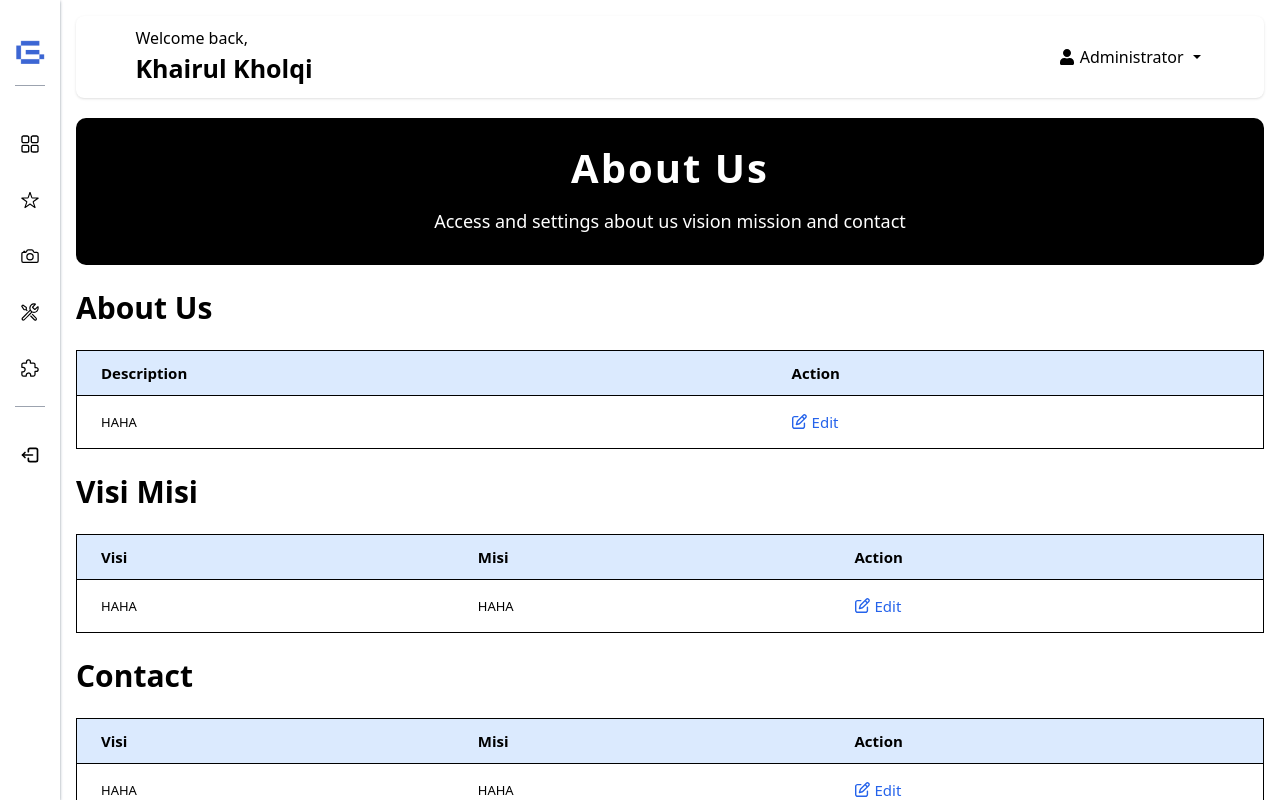
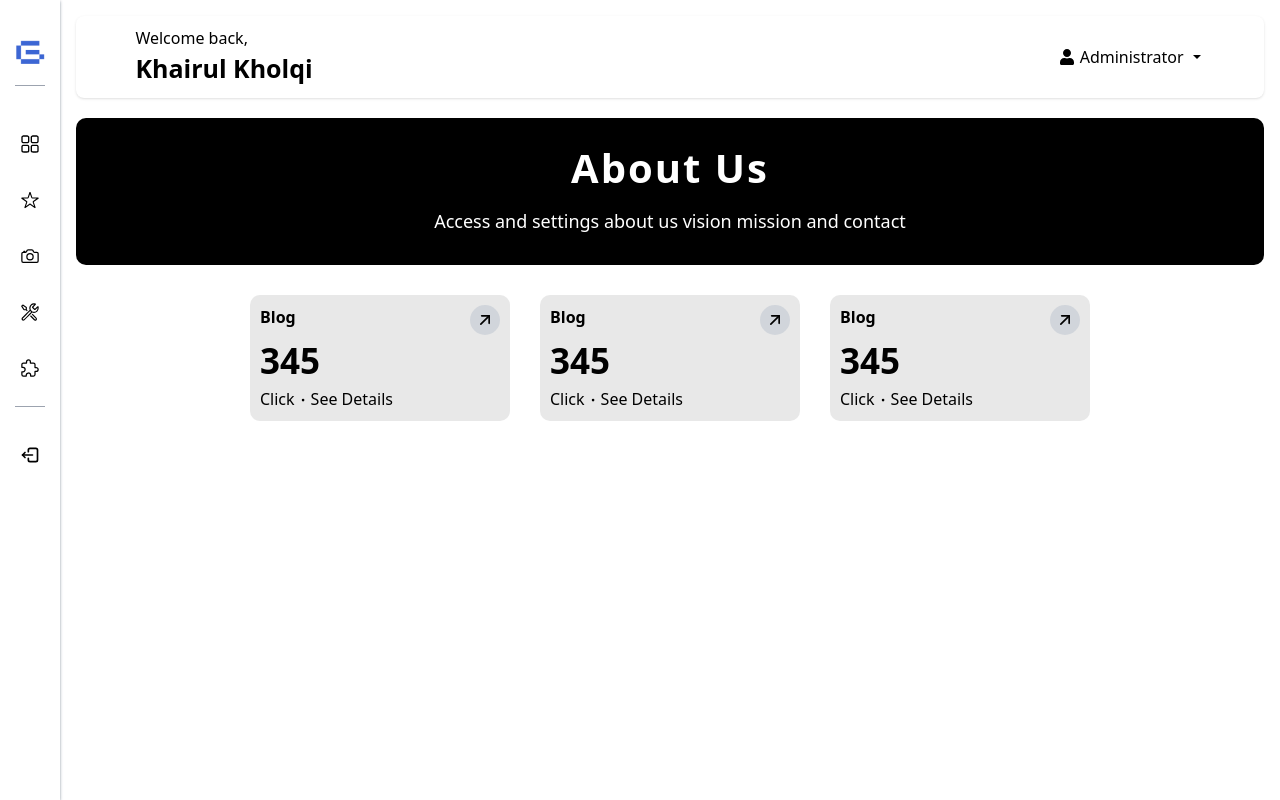
Before and after one commit to Muhammad-Khairul-Kholqi/AdminPageApkTools, a React (Create React App) app: page /data-about in a window 1280 px wide. Built offline with nearby package versions, Linux system fonts and the light colour scheme.

Commit message:
add card about us

```diff
--- /dev/null
+++ b/src/Card/CardAbout.js
@@ -0,0 +1,66 @@
+import React from "react";
+import { Link } from "react-router-dom";
+
+import { TbArrowUpRight } from "react-icons/tb";
+import { LuDot } from "react-icons/lu";
+
+const CardAbout = () => {
+    return(
+        <div>
+            <div className="flex flex-wrap justify-center gap-[30px]">
+                <Link>
+                    <div className="w-full sm:w-[260px] bg-[#E8E8E8] p-[10px] rounded-[10px] hover:scale-105 duration-500 hover:bg-black hover:text-white">
+                        <div className="flex justify-between flex-wrap">
+                            <p className="font-bold">Blog</p>
+                            <div className="bg-gray-300 p-[5px] rounded-[50%]">
+                                <TbArrowUpRight className="text-[20px]" />
+                            </div>
+                        </div>
+                        <p className="text-[35px] font-bold">345</p>
+                        <div className="flex items-center">
+                            <p>Click</p>
+                            <LuDot className="mt-[2px]" />
+                            <p>See Details</p>
+                        </div>
+                    </div>
+                </Link>
+
+                <Link>
+                    <div className="w-full sm:w-[260px] bg-[#E8E8E8] p-[10px] rounded-[10px] hover:scale-105 duration-500 hover:bg-black hover:text-white">
+                        <div className="flex justify-between flex-wrap">
+                            <p className="font-bold">Blog</p>
+                            <div className="bg-gray-300 p-[5px] rounded-[50%]">
+                                <TbArrowUpRight className="text-[20px]" />
+                            </div>
+                        </div>
+                        <p className="text-[35px] font-bold">345</p>
+                        <div className="flex items-center">
+                            <p>Click</p>
+                            <LuDot className="mt-[2px]" />
+                            <p>See Details</p>
+                        </div>
+                    </div>
+                </Link>
+
+                <Link>
+                    <div className="w-full sm:w-[260px] bg-[#E8E8E8] p-[10px] rounded-[10px] hover:scale-105 duration-500 hover:bg-black hover:text-white">
+                        <div className="flex justify-between flex-wrap">
+                            <p className="font-bold">Blog</p>
+                            <div className="bg-gray-300 p-[5px] rounded-[50%]">
+                                <TbArrowUpRight className="text-[20px]" />
+                            </div>
+                        </div>
+                        <p className="text-[35px] font-bold">345</p>
+                        <div className="flex items-center">
+                            <p>Click</p>
+                            <LuDot className="mt-[2px]" />
+                            <p>See Details</p>
+                        </div>
+                    </div>
+                </Link>
+            </div>
+        </div>
+    )
+}
+
+export default CardAbout;
--- a/src/Data/About/DataAbout.js
+++ b/src/Data/About/DataAbout.js
@@ -1,5 +1,6 @@
 import React from "react";
 import { Link } from "react-router-dom";
+import CardAbout from "../../Card/CardAbout";
 
 import { FaRegPenToSquare } from "react-icons/fa6";
 
@@ -14,122 +15,11 @@ const DataAbout = () => {
                 </p>
             </div>
 
-            <div>
-                <div className="mt-[20px]">
-                    <p className="text-[30px] font-bold">About Us</p>
-                </div>
-                <div className = "relative mt-[20px] overflow-x-auto border-solid border-[1px] border-black" >
-                    <table className = "w-full text-sm text-left rtl:text-right" >
-                        <thead className = "text-[15px] bg-blue-100 border-b-[1px] border-black" >
-                            <tr>
-                                <th scope="col" className="px-6 py-3">
-                                    Description
-                                </th>
-                                <th scope="col" className="px-6 py-3">
-                                    Action
-                                </th>
-                            </tr>
-                        </thead>
-                        <tbody>
-                            <tr className="text-[13px]">
-                                <td className="px-6 py-4">
-                                    HAHA
-                                </td>
-                                <td className="px-6 py-4 flex gap-[10px]">
-                                    <Link to = "">
-                                        <div className="icon-text text-[15px] flex gap-[5px] items-center text-blue-600 hover:underline">
-                                            <FaRegPenToSquare />
-                                            <p className="text-link">Edit</p>
-                                        </div>
-                                    </Link>
-                                </td>
-                            </tr>
-                        </tbody>
-                    </table>
-                </div>
+            <div className="mt-[30px]">
+                <CardAbout />
             </div>
 
-            <div>
-                <div className="mt-[20px]">
-                    <p className="text-[30px] font-bold">Visi Misi</p>
-                </div>
-                <div className = "relative mt-[20px] overflow-x-auto border-solid border-[1px] border-black" >
-                    <table className = "w-full text-sm text-left rtl:text-right" >
-                        <thead className = "text-[15px] bg-blue-100 border-b-[1px] border-black" >
-                            <tr>
-                                <th scope="col" className="px-6 py-3">
-                                    Visi
-                                </th>
-                                <th scope="col" className="px-6 py-3">
-                                    Misi
-                                </th>
-                                <th scope="col" className="px-6 py-3">
-                                    Action
-                                </th>
-                            </tr>
-                        </thead>
-                        <tbody>
-                            <tr className="text-[13px]">
-                                <td className="px-6 py-4">
-                                    HAHA
-                                </td>
-                                <td className="px-6 py-4">
-                                    HAHA
-                                </td>
-                                <td className="px-6 py-4 flex gap-[10px]">
-                                    <Link to = "">
-                                        <div className="icon-text text-[15px] flex gap-[5px] items-center text-blue-600 hover:underline">
-                                            <FaRegPenToSquare />
-                                            <p className="text-link">Edit</p>
-                                        </div>
-                                    </Link>
-                                </td>
-                            </tr>
-                        </tbody>
-                    </table>
-                </div>
-            </div>
 
-            <div>
-                <div className="mt-[20px]">
-                    <p className="text-[30px] font-bold">Contact</p>
-                </div>
-                <div className = "relative mt-[20px] overflow-x-auto border-solid border-[1px] border-black" >
-                    <table className = "w-full text-sm text-left rtl:text-right" >
-                        <thead className = "text-[15px] bg-blue-100 border-b-[1px] border-black" >
-                            <tr>
-                                <th scope="col" className="px-6 py-3">
-                                    Visi
-                                </th>
-                                <th scope="col" className="px-6 py-3">
-                                    Misi
-                                </th>
-                                <th scope="col" className="px-6 py-3">
-                                    Action
-                                </th>
-                            </tr>
-                        </thead>
-                        <tbody>
-                            <tr className="text-[13px]">
-                                <td className="px-6 py-4">
-                                    HAHA
-                                </td>
-                                <td className="px-6 py-4">
-                                    HAHA
-                                </td>
-                                <td className="px-6 py-4 flex gap-[10px]">
-                                    <Link to = "">
-                                        <div className="icon-text text-[15px] flex gap-[5px] items-center text-blue-600 hover:underline">
-                                            <FaRegPenToSquare />
-                                            <p className="text-link">Edit</p>
-                                        </div>
-                                    </Link>
-                                </td>
-                            </tr>
-                        </tbody>
-                    </table>
-                </div>
-            </div>
 
         </div>
     )
--- a/src/Template/Sidebar.js
+++ b/src/Template/Sidebar.js
@@ -15,7 +15,7 @@ const Sidebar = () => {
         <div>
             <div className = "sidebar shadow shadow-gray-400 h-screen w-[60px] overflow-auto px-[15px] fixed" id="sidebar">
                 <div className="mt-[40px]">
-                    <Link>
+                    <Link to="/">
                         <img src={Logo} />
                     </Link>
                 </div>
@@ -24,7 +24,7 @@ const Sidebar = () => {
 
                 <div className="flex justify-center items-center ">
                     <ul className="flex flex-col items-center">
-                        <Link>
+                        <Link to="/">
                             <li
                                 className="dashboard p-[8px] hover:bg-gray-200 mt-[40px] hover:text-gray-700 rounded-[3px] ease-in duration-300">
                                 <RxDashboard className="text-[20px]" />
```
